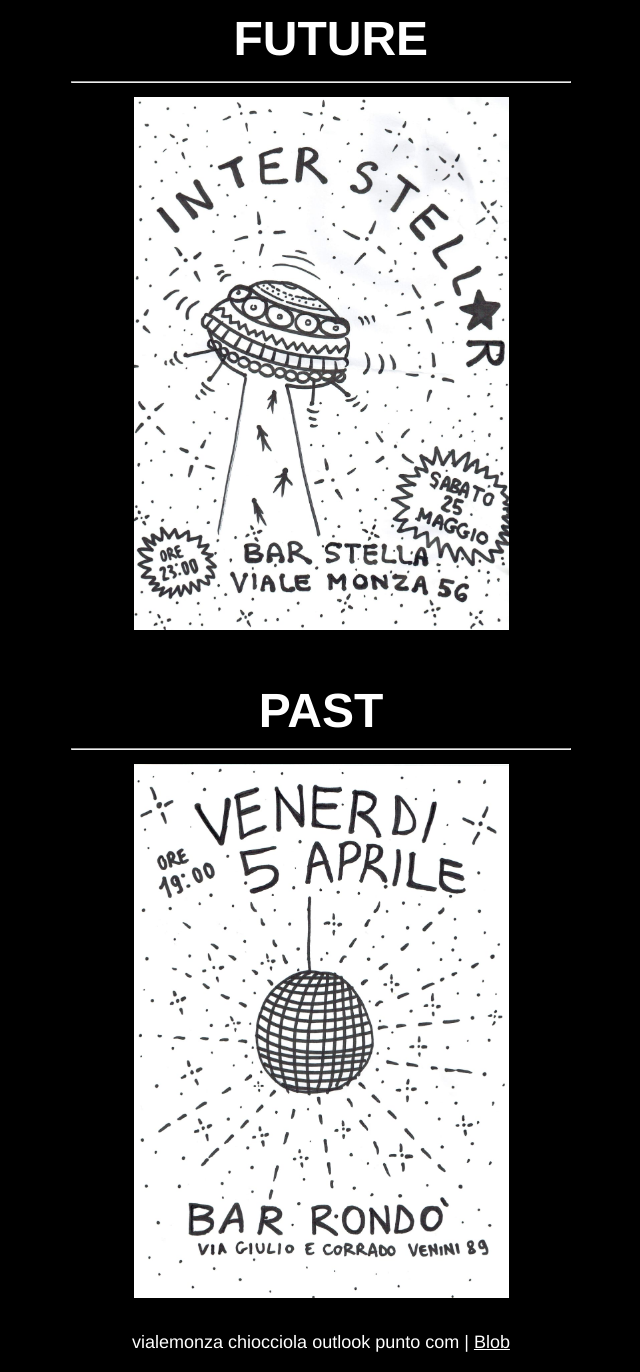
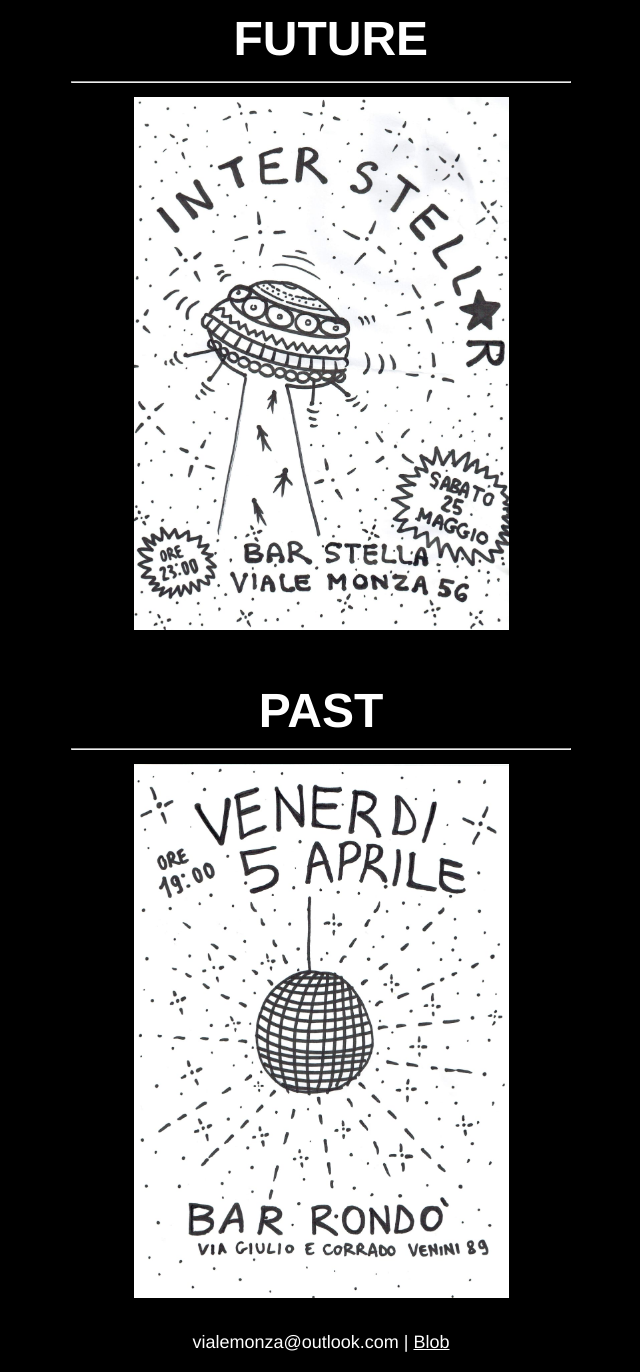
Before and after one commit to vialemonza/vialemonza.github.io, a Jekyll site: the page built from index.html, in a window 1280 px wide. Shown: the whole page, without its empty margins (319-959 px from the left). Built offline with Jekyll 4.4.1, drawn with Linux system fonts in a browser that asks for light colours.

Commit message:
Update index.html

```diff
--- a/index.html
+++ b/index.html
@@ -23,5 +23,5 @@ title: vialemonza
     </p>
 </div>
 <footer >
-    <p class="content" align="center"><font size="4" color="white">vialemonza chiocciola outlook punto com | <a href="/blob">Blob</a></font><p>
+    <p class="content" align="center"><font size="4" color="white">vialemonza@outlook.com | <a href="/blob">Blob</a></font><p>
 </footer>
```
